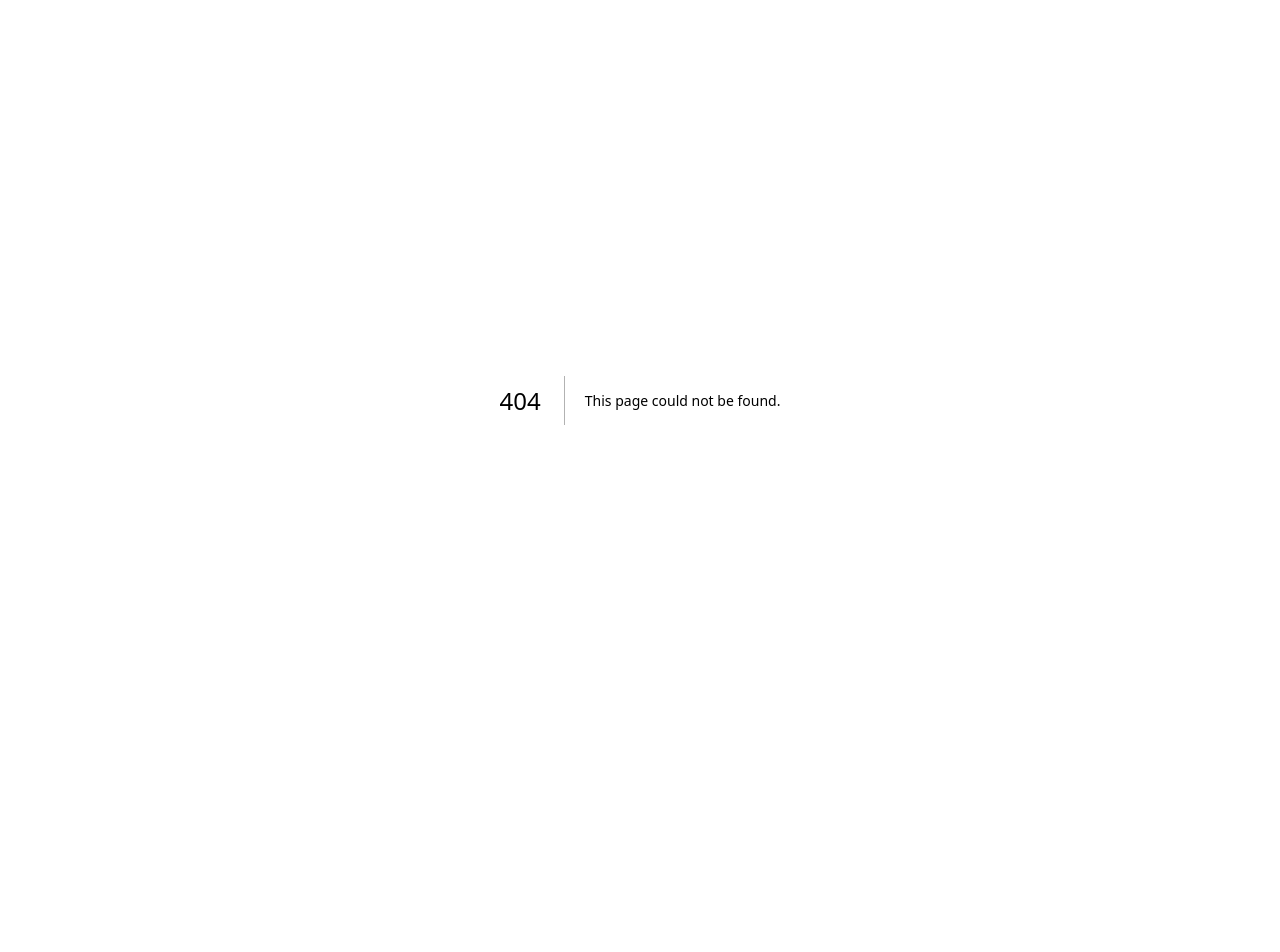
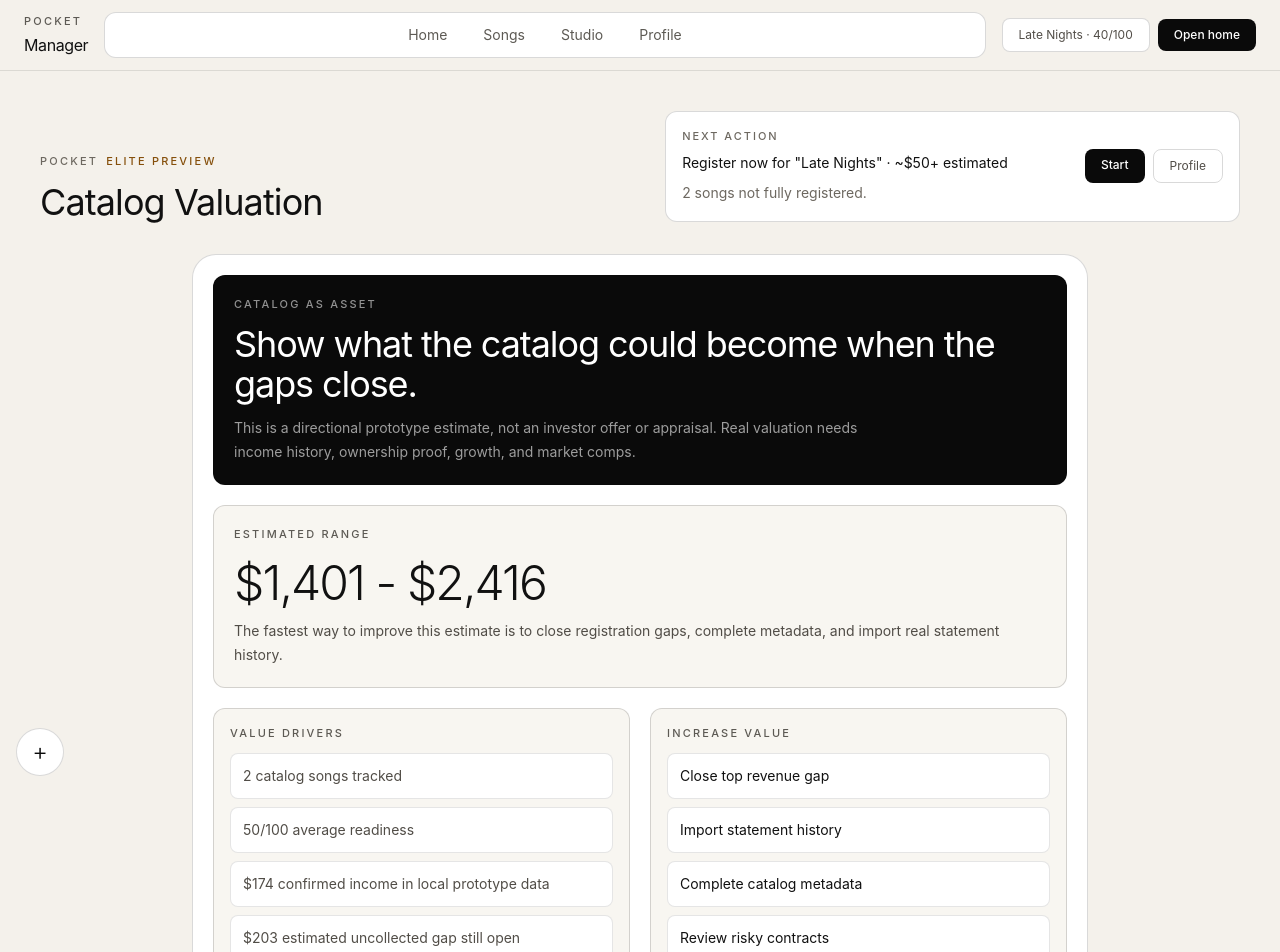
Before and after one commit to oogunbiyi22/pocket-manager, a Next.js app: page /valuation in a window 1280 px wide. Before the commit this address had no page. Shown: the top 952 px of the page. Before the commit the page ends 800 px from the top, so only its background shows below. Built offline with nearby package versions, Linux system fonts and the light colour scheme.

Commit message:
Add catalog valuation preview

```diff
--- a/src/app/settings/page.tsx
+++ b/src/app/settings/page.tsx
@@ -168,6 +168,16 @@ export default function SettingsPage() {
         </section>
 
         <section className="mt-5 rounded-xl border-[0.5px] border-black/15 bg-[#f8f6f1] p-4">
+          <div className="text-[11px] font-medium uppercase tracking-[0.2em] text-[#5d5a54]">Catalog Valuation</div>
+          <p className="mt-3 text-sm leading-6 text-[#514d47]">
+            Elite directional preview for catalog value range and the actions most likely to improve it.
+          </p>
+          <Link href="/valuation" className="mt-4 inline-flex rounded-lg bg-[#0a0a0a] px-4 py-2 text-sm text-white">
+            Open valuation
+          </Link>
+        </section>
+
+        <section className="mt-5 rounded-xl border-[0.5px] border-black/15 bg-[#f8f6f1] p-4">
           <div className="text-[11px] font-medium uppercase tracking-[0.2em] text-[#5d5a54]">Subscription</div>
           <p className="mt-3 text-sm leading-6 text-[#514d47]">
             Free tier tracks up to 3 songs, shows gap ranges, and gives one next action at a time. Pro unlocks exact estimates, unlimited songs, full queue, Release Radar, statements, split sheets, and exports.
--- /dev/null
+++ b/src/app/valuation/page.tsx
@@ -0,0 +1,67 @@
+"use client";
+
+import Link from "next/link";
+import { AppShell } from "@/components/app-shell";
+import { usePocket } from "@/components/pocket-provider";
+import { formatMoney, getSongConfirmedIncome, getSongEstimatedGap, getSongReadinessScore } from "@/lib/backstage-data";
+
+export default function ValuationPage() {
+  const { songs } = usePocket();
+  const confirmed = songs.reduce((total, song) => total + getSongConfirmedIncome(song), 0);
+  const estimatedGap = songs.reduce((total, song) => total + getSongEstimatedGap(song), 0);
+  const averageReadiness = songs.length ? Math.round(songs.reduce((total, song) => total + getSongReadinessScore(song), 0) / songs.length) : 0;
+  const readinessMultiplier = Math.max(0.7, averageReadiness / 100);
+  const lowEstimate = Math.round((confirmed * 8 + estimatedGap * 3) * readinessMultiplier);
+  const highEstimate = Math.round((confirmed * 14 + estimatedGap * 5) * readinessMultiplier);
+  const drivers = [
+    `${songs.length} catalog song${songs.length === 1 ? "" : "s"} tracked`,
+    `${averageReadiness}/100 average readiness`,
+    `${formatMoney(confirmed)} confirmed income in local prototype data`,
+    `${formatMoney(estimatedGap)} estimated uncollected gap still open`,
+  ];
+
+  return (
+    <AppShell title="Catalog Valuation" eyebrow="Elite preview">
+      <main className="mx-auto max-w-4xl rounded-[24px] border-[0.5px] border-black/15 bg-white p-5 text-[#111]">
+        <section className="rounded-xl border-[0.5px] border-black/15 bg-[#0a0a0a] p-5 text-white">
+          <div className="text-[11px] font-medium uppercase tracking-[0.2em] text-white/55">Catalog as asset</div>
+          <h2 className="mt-3 text-4xl font-normal tracking-[-0.03em]">Show what the catalog could become when the gaps close.</h2>
+          <p className="mt-3 max-w-2xl text-sm leading-6 text-white/60">
+            This is a directional prototype estimate, not an investor offer or appraisal. Real valuation needs income history, ownership proof, growth, and market comps.
+          </p>
+        </section>
+
+        <section className="mt-5 rounded-xl border-[0.5px] border-black/15 bg-[#f8f6f1] p-5">
+          <div className="text-[11px] font-medium uppercase tracking-[0.2em] text-[#5d5a54]">Estimated range</div>
+          <div className="mt-4 text-5xl font-light tracking-[-0.04em] text-[#111]">
+            {formatMoney(lowEstimate)} - {formatMoney(highEstimate)}
+          </div>
+          <p className="mt-3 text-sm leading-6 text-[#514d47]">
+            The fastest way to improve this estimate is to close registration gaps, complete metadata, and import real statement history.
+          </p>
+        </section>
+
+        <section className="mt-5 grid gap-5 lg:grid-cols-2">
+          <div className="rounded-xl border-[0.5px] border-black/15 bg-[#f8f6f1] p-4">
+            <div className="text-[11px] font-medium uppercase tracking-[0.2em] text-[#5d5a54]">Value drivers</div>
+            <div className="mt-3 space-y-2 text-sm text-[#514d47]">
+              {drivers.map((driver) => (
+                <div key={driver} className="rounded-lg border-[0.5px] border-black/10 bg-white px-3 py-3">{driver}</div>
+              ))}
+            </div>
+          </div>
+
+          <div className="rounded-xl border-[0.5px] border-black/15 bg-[#f8f6f1] p-4">
+            <div className="text-[11px] font-medium uppercase tracking-[0.2em] text-[#5d5a54]">Increase value</div>
+            <div className="mt-3 space-y-2 text-sm text-[#514d47]">
+              <Link href="/actions" className="block rounded-lg border-[0.5px] border-black/10 bg-white px-3 py-3 text-[#111]">Close top revenue gap</Link>
+              <Link href="/statements" className="block rounded-lg border-[0.5px] border-black/10 bg-white px-3 py-3 text-[#111]">Import statement history</Link>
+              <Link href="/projects" className="block rounded-lg border-[0.5px] border-black/10 bg-white px-3 py-3 text-[#111]">Complete catalog metadata</Link>
+              <Link href="/contracts" className="block rounded-lg border-[0.5px] border-black/10 bg-white px-3 py-3 text-[#111]">Review risky contracts</Link>
+            </div>
+          </div>
+        </section>
+      </main>
+    </AppShell>
+  );
+}
```
